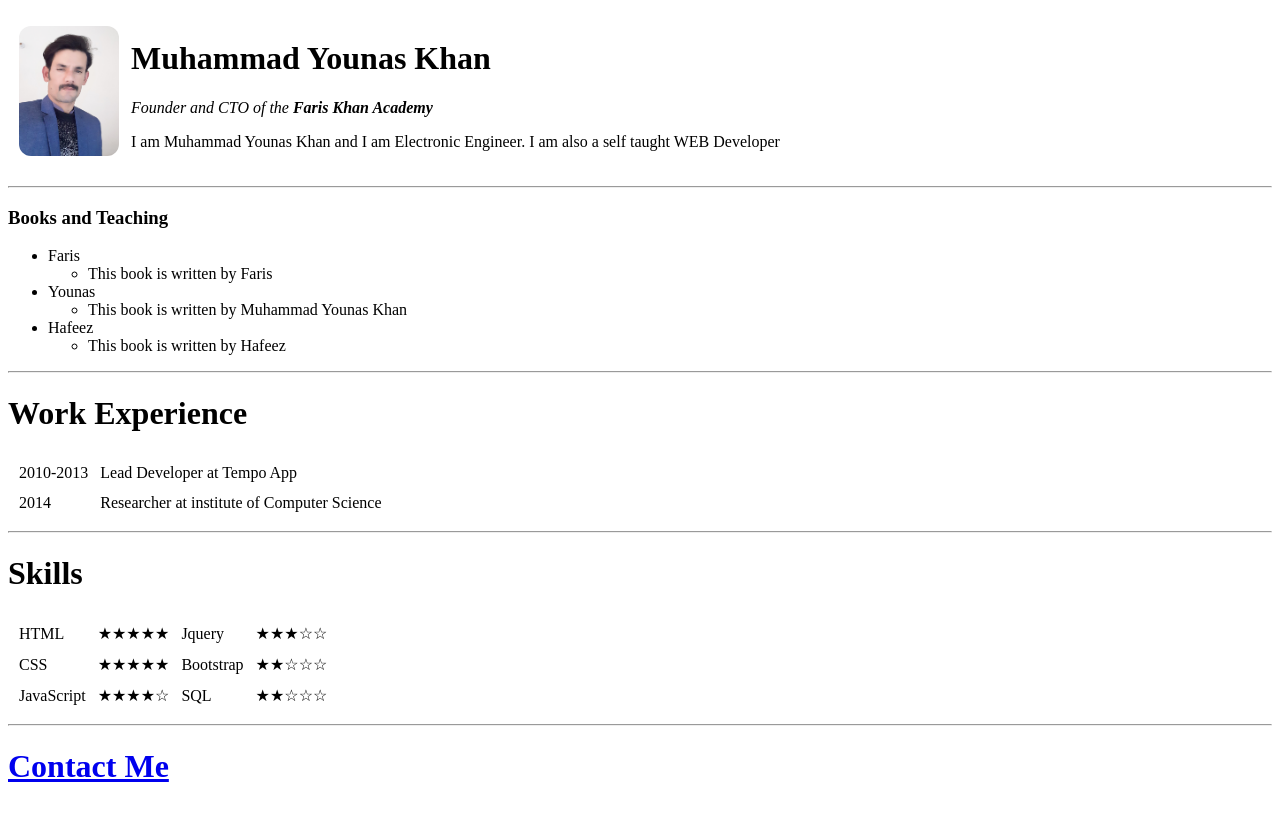
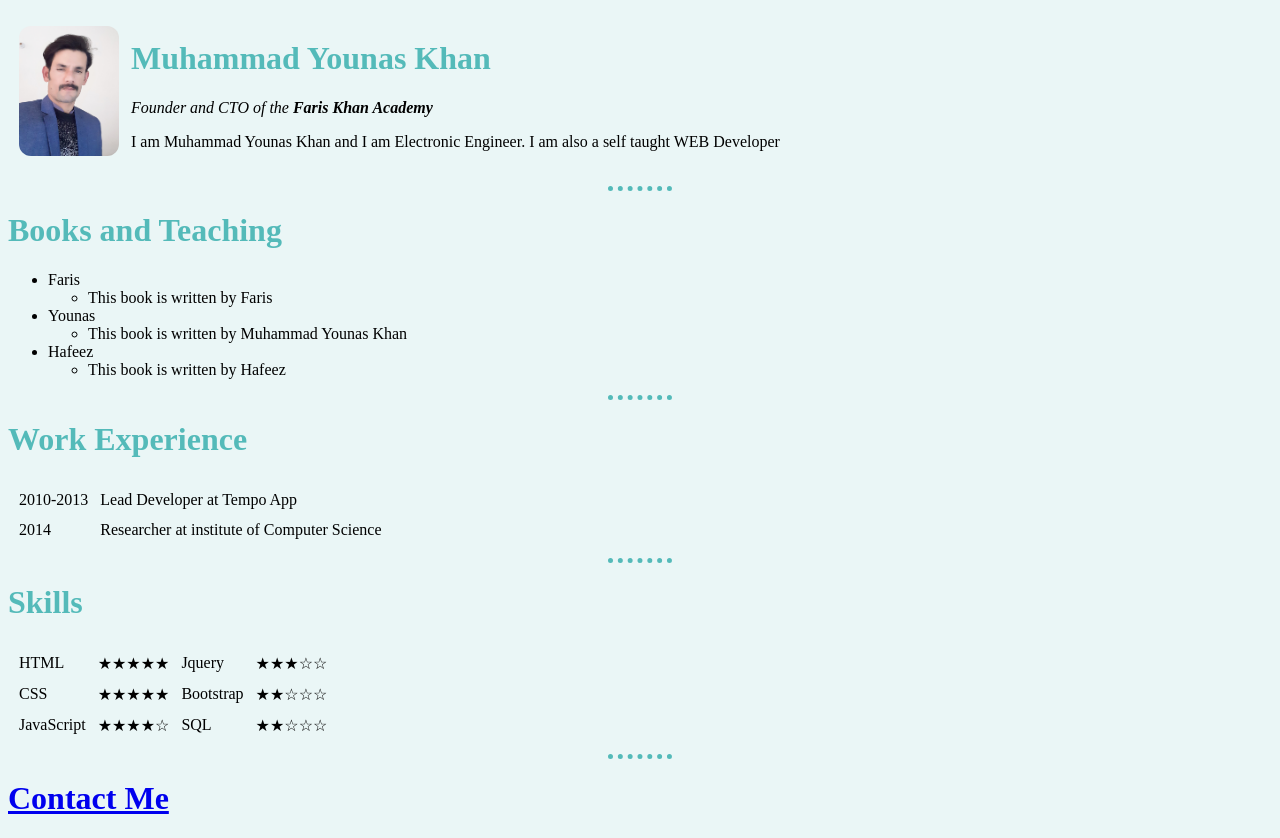
Before and after one commit to muhammadyounaskhan/PERSONAL-CV-LEARNING-, a plain HTML site: page index.html in a window 1280 px wide. Before the commit the page ends 806 px from the top, so only its background shows below. Drawn offline with Linux system fonts and the light colour scheme.

Commit message:
style added

```diff
--- a/index.html
+++ b/index.html
@@ -5,8 +5,12 @@
     <meta http-equiv="X-UA-Compatible" content="IE=edge" />
     <meta name="viewport" content="width=device-width, initial-scale=1.0" />
     <title>💓 PERSONAL WEB</title>
+    <link rel="stylesheet" href="style.css">
+    <style>
+
+    </style>
   </head>
-  <body style="font-family: monoLisa">
+  <body>
     <table cellspacing="10px" ">
       <tr>
         <td><img src="youna.jpg" alt="" width="100px" style="border-radius :12px"></td>
@@ -26,7 +30,7 @@
 
 
     <hr />
-    <h3>Books and Teaching</h3>
+    <h1>Books and Teaching</h1>
     <ul>
       <li>Faris</li>
       <ul>
--- /dev/null
+++ b/style.css
@@ -0,0 +1,12 @@
+body {
+  font-family: monoLisa;
+  background-color: #eaf6f6;
+}
+h1 {
+  color: #54bab9;
+}
+hr {
+  border-style: none;
+  border-top: 5px dotted #54bab9;
+  width: 5vw;
+}
```
Also changed, not shown: faris.html (+1 -0 lines).
